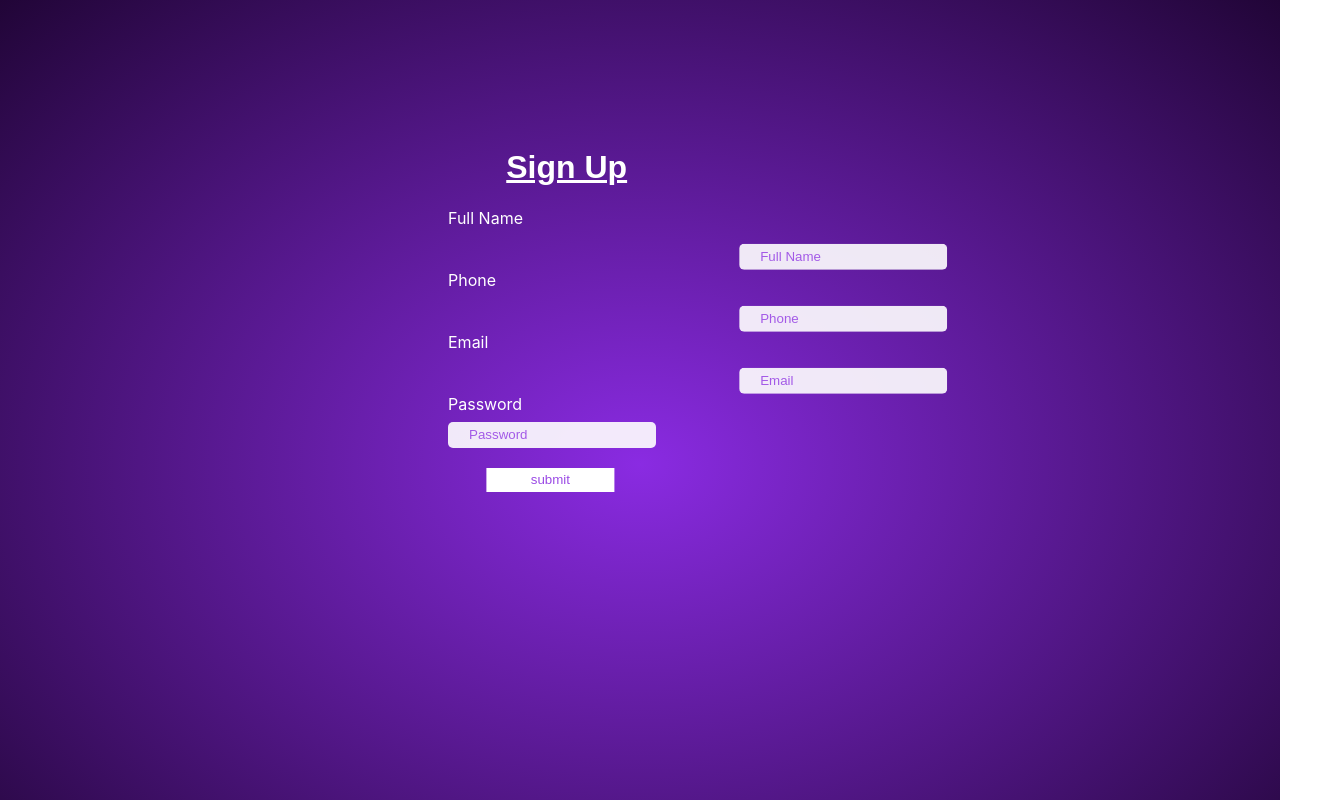
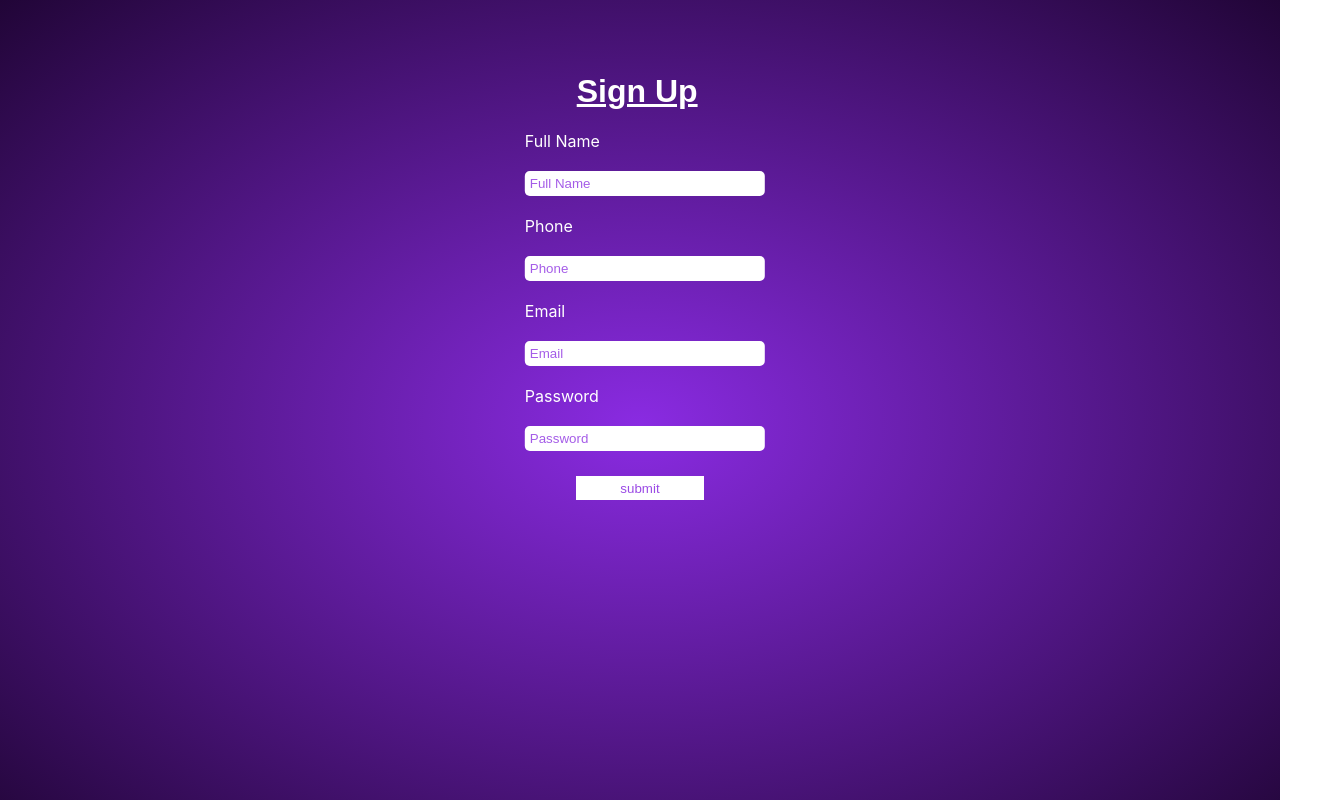
Before and after one commit to EyasSh/FinalProject, a React (Create React App) app in the folder client/: page /Signup in a window 1280 px wide. Shown: the top 800 px of the page, 1338 px wide, since content can reach past the window. Built offline with nearby package versions, Linux system fonts and the light colour scheme.

Commit message:
refactored the Signup css

```diff
--- a/client/src/LogIn/login.css
+++ b/client/src/LogIn/login.css
@@ -1,15 +1,15 @@
-input[type="text"],
-input[type="password"] {
+.Email input,
+.Password input {
   width: 25%;
-  padding: 12px 20px;
-  margin:8px 0 ;
-  height: 15px;
+  margin-bottom: 2%;
   display: inline-block;
-  border: 1px solid transparent;
-  box-sizing: border-box;
-  background-color:rgba(255, 255, 255,0.9) ;
+  border: none;
+  outline: none;
+  padding: 5px 5px;
+
   color: rgb(155, 75, 229) ;
 }
+
 ::placeholder{
   color: rgb(155, 75, 229) ;
   opacity: 90%;
@@ -17,13 +17,7 @@ input[type="password"] {
 label{
   color: white;
 }
-.ant-input:focus
-{
-  outline: none !important;
-  caret-color: rgb(155, 75, 229) ;
-  color: rgb(155, 75, 229) ;
-  background-color: white;
-}
+
 .Li-Container
 {
   align-self: center;
@@ -62,14 +56,12 @@ label.psw {
 {
   cursor: pointer;
 }
-.Icons-User{
+.Icons-User {
+  display: none;
   background-color: white;
   color:  rgb(155, 75, 229) ;
-  padding-top: 3px;
-  padding-bottom: 7px;
 }
-.Icon-Password{
-  background-color: white;
-  height: 3px;
-  cursor: pointer;
+
+.ant-input-password-icon svg{
+  fill: white
 }
--- a/client/src/LogIn/login.jsx
+++ b/client/src/LogIn/login.jsx
@@ -11,7 +11,10 @@ function Login()
             <Form.Item label='Email/Phone' name={'username'}
             rules={[{required:true, message:'Email or Phone Number'}]}
             >
-                <Input placeholder="Email/Phone" prefix={<UserOutlined className="Icons-User"></UserOutlined>}/>
+                <Input
+                className="Email"
+                placeholder="Email/Phone"
+                prefix={<UserOutlined className="Icons-User"></UserOutlined>}/>
             </Form.Item>
             <Form.Item
                 label="Password"
@@ -23,7 +26,9 @@ function Login()
                 },
                     ]}
             >
-                <Input.Password placeholder="Password"
+                <Input.Password
+                className="Password"
+                placeholder="Password"
                 iconRender={visible => (visible ? <span className="Icon-Password"> <EyeTwoTone  /> </span>:
                 <span className="Icon-Password"> <EyeInvisibleOutlined  /> </span> )}
                 />
--- a/client/src/Nav/Nav.css
+++ b/client/src/Nav/Nav.css
@@ -1,6 +1,17 @@
 
-input[type='text']{
-    transform: translate(140%,30%);
+.Search{
+    transform: translate(45vw,30%);
+    outline: none;
+    border: none;
+    caret-color: rgb(155, 75, 229) ;
+    color:rgb(155, 75, 229) ;
+    width: 12vw;
+
+
+}
+.Search:focus , .Search:hover{
+    outline: none;
+    border: none;
 }
 .Nav-Container{
     background-color: #340658;
--- a/client/src/Nav/Nav.jsx
+++ b/client/src/Nav/Nav.jsx
@@ -6,7 +6,7 @@ function Nav(props) {
 
     return (
         <div className='Nav-Container'>
-            <input placeholder="Search..." type={"text"} className="UserData"
+            <input placeholder="Search..." type={"text"} className="Search"
                 ></input>
 
 
--- a/client/src/SignUp/SignUp.jsx
+++ b/client/src/SignUp/SignUp.jsx
@@ -35,6 +35,8 @@ function SignUp() {
     }
     return (
         <div className='SuContainer'>
+
+            <div className='signUpForm'>
                 <h1 className='SignUpHeader'><u>Sign Up</u></h1>
                 <label>
                     Full Name
@@ -73,6 +75,7 @@ function SignUp() {
                 <br></br>
                 <button className="Submit"
                 onClick={handleSubmit} >submit</button>
+            </div>
 
 
         </div>
--- a/client/src/SignUp/signup.css
+++ b/client/src/SignUp/signup.css
@@ -1,25 +1,24 @@
 .SuContainer{
-    align-self: center;
-    align-content: center;
-    margin-left: 35vw;
     height: 100%;
-    margin-top: 10%;
+    margin-top: 4%;
     background-color: transparent;
 
 }
 .SignUpHeader
 {
+
     font-family: Arial, Helvetica, sans-serif;
-    transform: translate(7%);
     color: white;
+    transform: translateX(40%);
 
 }
 .Submit
 {
-    transform: translate(30%,50%);
+    transform: translateX(40%);
     border: none;
     width: 10vw;
     height: 3vh;
+    margin-top: 5px;
     background-color: #ffffff;
     color: rgb(155, 75, 229) ;
     font-family: Arial, Helvetica, sans-serif;
@@ -31,19 +30,32 @@
     cursor: pointer;
     background-color:rgb(155, 75, 229) ;
 }
-input:hover{
-    background-color: white;
+
+.signUpForm input{
+    border-radius: 5px;
+    align-self:flex-start ;
+    outline: none;
+    width: 180%;
+    border: 0;
+    margin: 0.01%;
+    padding: 5px;
 }
-input:focus{
-    background-color: white;
+.signUpForm input:focus{
+    color: rgb(155, 75, 229)  ;
+    caret-color:rgb(155, 75, 229) ;
 }
-
-.UserData{
-    border-radius: 5px;
-
+.signUpForm label{
+    align-self: flex-start;
 }
-.UserData:focus
+.signUpForm
 {
-    outline: none;
-
+    padding: 0vw 35vw;
+    display: flex;
+    transform: translateX(7.5%);
+    width:10%;
+    flex-direction: column;
+    background:transparent;
+    background-size: contain;
+    align-items: center;
+    justify-content: flex-start;
 }
```
Lines whose indentation alone changed are shown as unchanged.
